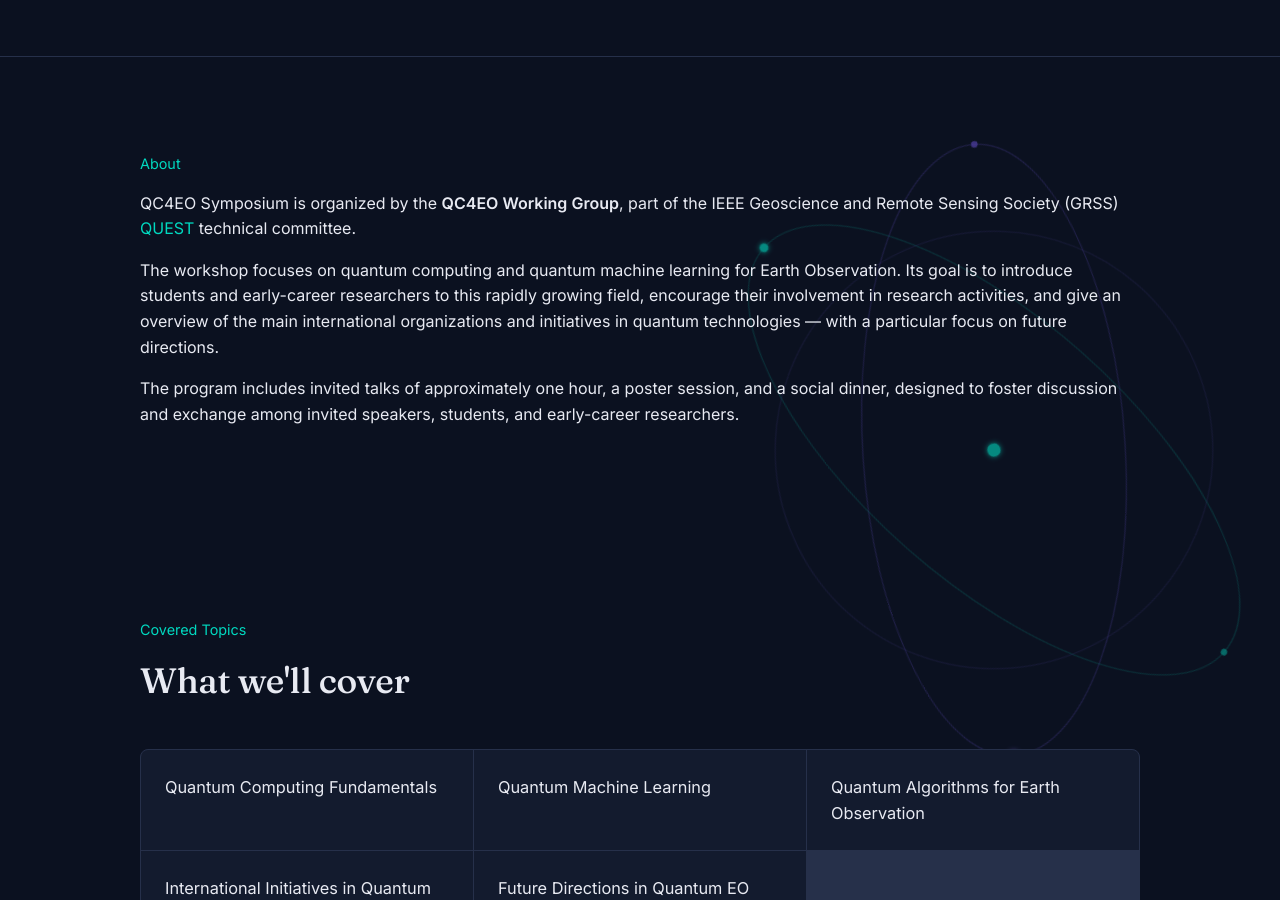
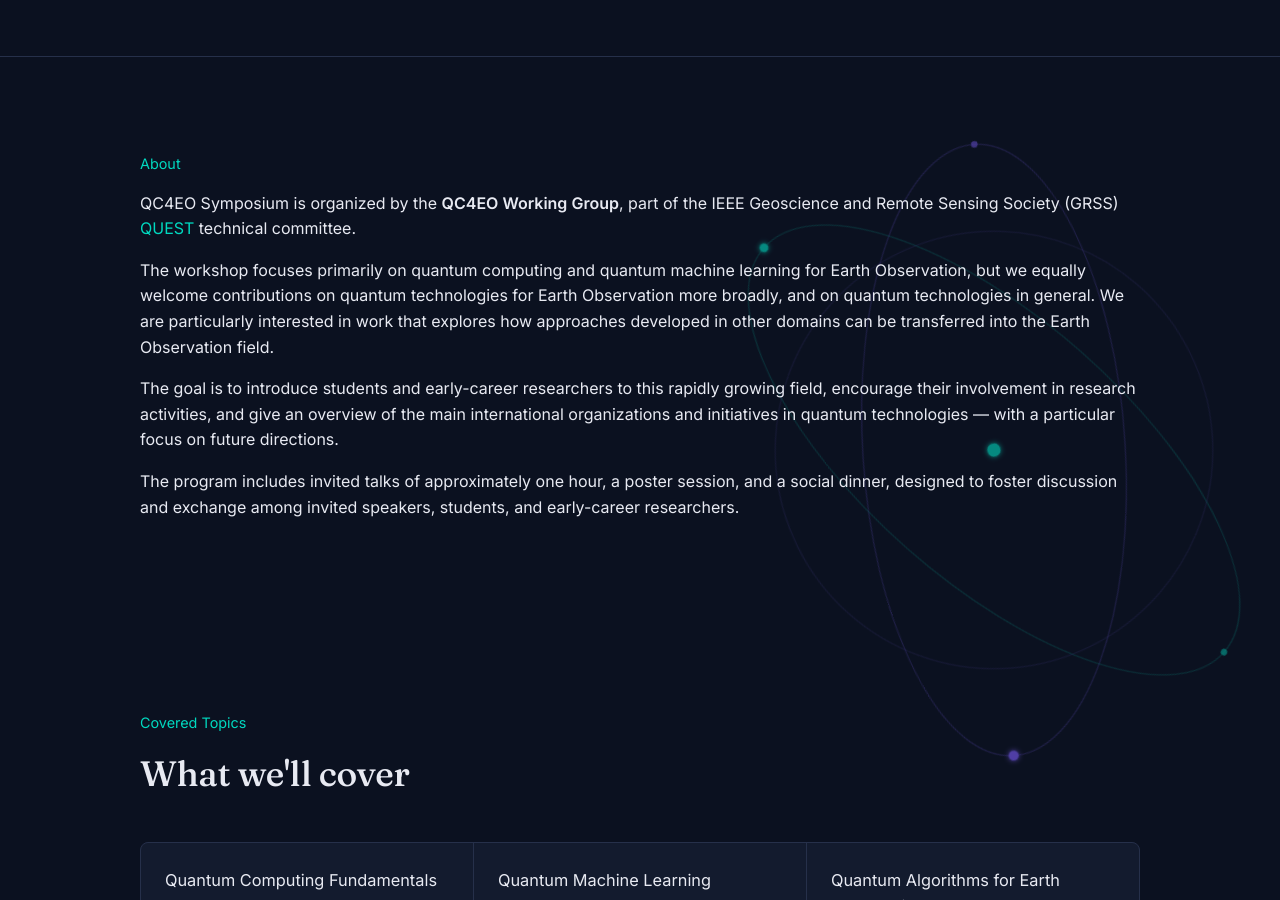
Before and after one commit to IEEE-QUEST-QC4EO/assembly-qc4eo-2026, a Jekyll site: the page built from index.md, in a window 1280 px wide and 900 px high, scrolled down 829 px. Built offline with Jekyll 4.4.1, drawn with Linux system fonts in a browser that asks for light colours; some of the changed text lies outside the part shown.

Commit message:
better abstract

```diff
--- a/index.md
+++ b/index.md
@@ -23,7 +23,8 @@ layout: default
     <p class="section-label">About</p>
     <div class="prose">
       <p>{{ site.event.acronym }} is organized by the <strong>QC4EO Working Group</strong>, part of the IEEE Geoscience and Remote Sensing Society (GRSS) <a href="https://www.grss-ieee.org/technical-committees/quantum-earth-science-and-technology-quest/" target="_blank" rel="noopener">QUEST</a> technical committee.</p>
-      <p>The workshop focuses on quantum computing and quantum machine learning for Earth Observation. Its goal is to introduce students and early-career researchers to this rapidly growing field, encourage their involvement in research activities, and give an overview of the main international organizations and initiatives in quantum technologies — with a particular focus on future directions.</p>
+      <p>The workshop focuses primarily on quantum computing and quantum machine learning for Earth Observation, but we equally welcome contributions on quantum technologies for Earth Observation more broadly, and on quantum technologies in general. We are particularly interested in work that explores how approaches developed in other domains can be transferred into the Earth Observation field.</p>
+      <p>The goal is to introduce students and early-career researchers to this rapidly growing field, encourage their involvement in research activities, and give an overview of the main international organizations and initiatives in quantum technologies — with a particular focus on future directions.</p>
       <p>The program includes invited talks of approximately one hour, a poster session, and a social dinner, designed to foster discussion and exchange among invited speakers, students, and early-career researchers.</p>
     </div>
   </div>
@@ -74,7 +75,7 @@ layout: default
 
     <div class="callout">
       <h3>Poster session for students</h3>
-      <p>Details on the award/prize for the best student poster — to be announced.</p>
+      <p>Details on the award/prize for the best student poster — to be announced. Posters exploring how quantum approaches from other domains can be transferred to Earth Observation are especially encouraged.</p>
     </div>
   </div>
 </section>
```
